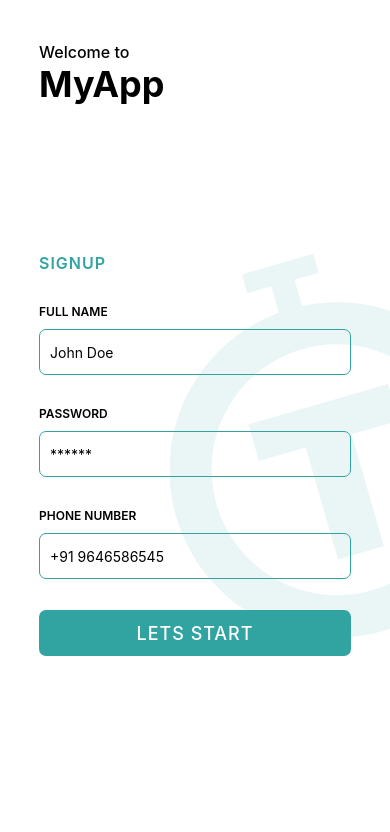
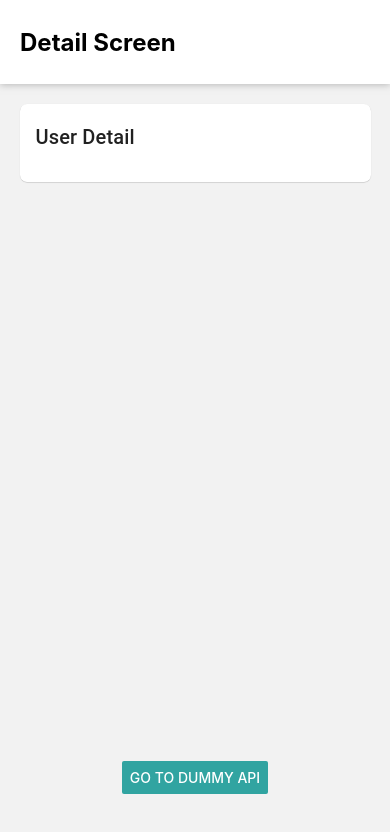
Before and after one commit to zubairKhan-dev/simple_signup, a React Native app: screen / in a window 390 px wide. Shown: the top 832 px of the page. Built offline with nearby package versions, Linux system fonts and the light colour scheme.

Commit message:
new updates

```diff
--- a/App.js
+++ b/App.js
@@ -5,6 +5,7 @@ import {createStackNavigator} from '@react-navigation/stack';
 import VerificationScreen from "./src/sceens/VerificationScreen";
 import DetailScreen from './src/sceens/DetailScreen';
 import Signup from './src/sceens/Signup/Signup';
+import DummyApi from './src/sceens/DummyApi';
 
 const Stack = createStackNavigator();
 
@@ -14,9 +15,10 @@ const App = ()=> {
                     <Stack.Navigator screenOptions={{
                         headerShown: false
                     }}>
-                        <Stack.Screen name={"signupScreen"} component={Signup} options={{ title: "Login"}}/>
-                        <Stack.Screen name={"VerificationScreen"} component={VerificationScreen} options={{ title: "OTP"}}/>
+                        {/* <Stack.Screen name={"signupScreen"} component={Signup} options={{ title: "Login"}}/>
+                        <Stack.Screen name={"VerificationScreen"} component={VerificationScreen} options={{ title: "OTP"}}/>*/}
                         <Stack.Screen name={"DetailScreen"} component={DetailScreen} options={{ title: "Details"}}/>
+                        <Stack.Screen name={"DummyApiScreen"} component={DummyApi} options={{ title: "DummyApi"}}/>
 
                     </Stack.Navigator>
                 </NavigationContainer>
--- a/src/components/Header/Header.js
+++ b/src/components/Header/Header.js
@@ -19,7 +19,7 @@ const Header= (props)=> {
     return(
         <View style={styles.container}>
             <View style={{position: 'absolute', left: wp(5)}}>
-
+                <Text style={styles.title}>{props.title}</Text>
             </View>
             {props.timer ?
                 <View style={{position: 'absolute', right: wp(10)}}>
@@ -69,5 +69,9 @@ const styles= StyleSheet.create({
         position: 'absolute',
         top: 0,
         width: '100%'
+    },
+    title : {
+        fontSize: 24,
+        fontWeight: 'bold'
     }
 })
--- a/src/sceens/DetailScreen/index.js
+++ b/src/sceens/DetailScreen/index.js
@@ -1,11 +1,14 @@
+/* print user detail */
+
 import React from 'react'
-import { View, Text } from 'react-native'
+import { View, Text, Button } from 'react-native'
 import Header from '../../components/Header/Header'
 import {Card, Title, Paragraph } from 'react-native-paper';
 import { styles } from './styles'
 import AsyncStorage from "@react-native-async-storage/async-storage";
 import { useEffect, useState } from 'react';
 import user_config from '../../data/user_config';
+import theme from '../../util/theme';
 
 const DetailScreen= (props)=> {
 
@@ -14,10 +17,9 @@ const DetailScreen= (props)=> {
 
 
     return(
-        <View>
-            <Header />
+        <View style= {{flex: 1, alignItems: 'center'}}>
+            <Header title={'Detail Screen'}/>
             <View style= {styles.contentView}>
-
                             <Card style={styles.card}>
                                 <Card.Content>
                                     <Title>{'User Detail'}</Title>
@@ -27,6 +29,16 @@ const DetailScreen= (props)=> {
                                 </Card.Content>
                             </Card>
             </View>
+
+            <View style= {{position: 'absolute', bottom: 50}}>
+            <Button title="Go to dummy api"
+                    color={theme.Default_Color}
+                    onPress={()=> {props.navigation.navigate('DummyApiScreen')}}
+            >
+
+            </Button>
+            </View>
+
         </View>
     )
 }
--- /dev/null
+++ b/src/sceens/DummyApi/index.js
@@ -0,0 +1,39 @@
+import React, { useEffect, useState } from 'react'
+import {View, Text} from 'react-native'
+import {Card, Title, Paragraph } from 'react-native-paper';
+import Header from '../../components/Header/Header';
+
+const DummyApi= (props)=> {
+
+    const[fact, setFact]= useState('')
+    const[length, setLength]= useState('')
+
+    useEffect(()=> {
+        fetch(`https://catfact.ninja/fact`, {
+            method: "GET",
+        })
+            .then((response) => response.json())
+            .then(async (responseJson) => {
+                console.log(responseJson)
+                setLength(responseJson.length)
+                setFact(responseJson.fact)
+            })
+            .catch((error) => {
+                console.error(error);
+            })
+    }, [])
+
+    return(
+        <View style={{flex: 1, justifyContent: 'center', alignContent: 'center'}}>
+            <Header title={'DummyApi'}/>
+            <Card>
+                                <Card.Content>
+                                    <Title>{'Fact - '}{fact}</Title>
+                                    <Title>{'Length - '}{length}</Title>
+                                </Card.Content>
+                            </Card>
+        </View>
+    )
+}
+
+export default DummyApi
```
